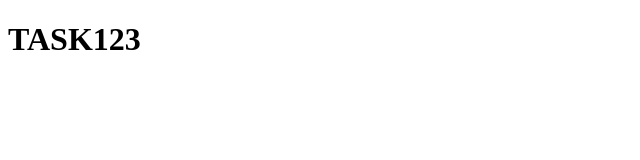
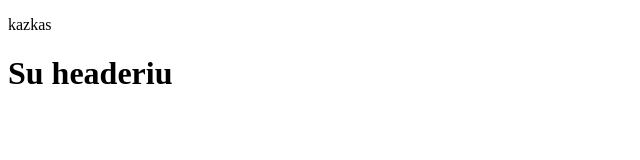
Before and after one commit to javapagrindai/reimagined-adventure, a plain HTML site: page index.html in a window 1280 px wide. Shown: the whole page, without its empty margins (0-640 px from the left). Drawn offline with Linux system fonts and the light colour scheme.

Commit message:
add header

```diff
--- a/index.html
+++ b/index.html
@@ -6,6 +6,7 @@
     <title>Document</title>
 </head>
 <body>
-    <h1>TASK123</h1>
+    <header><p>kazkas</p></header>
+    <h1>Su headeriu</h1>
 </body>
 </html>
```
